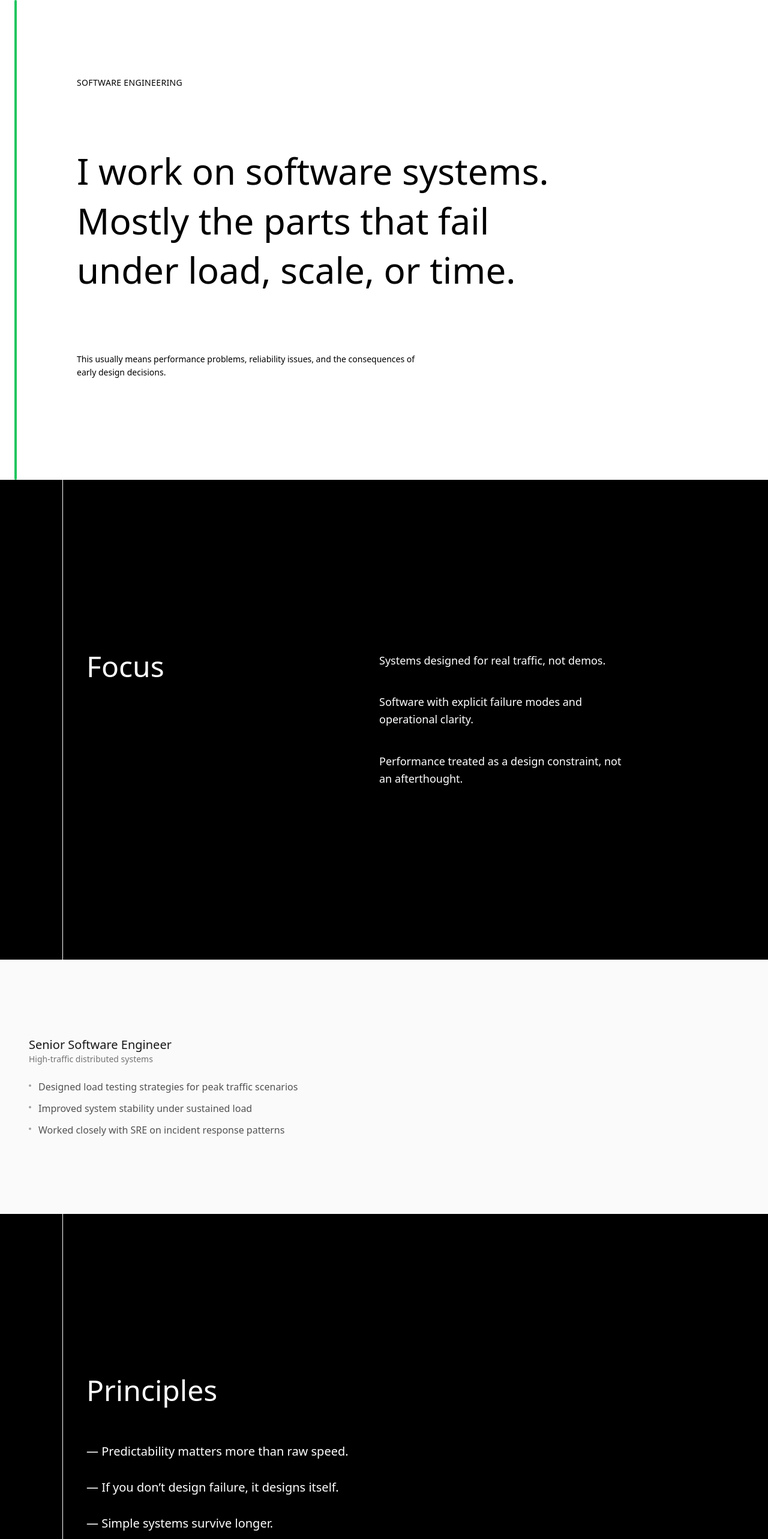
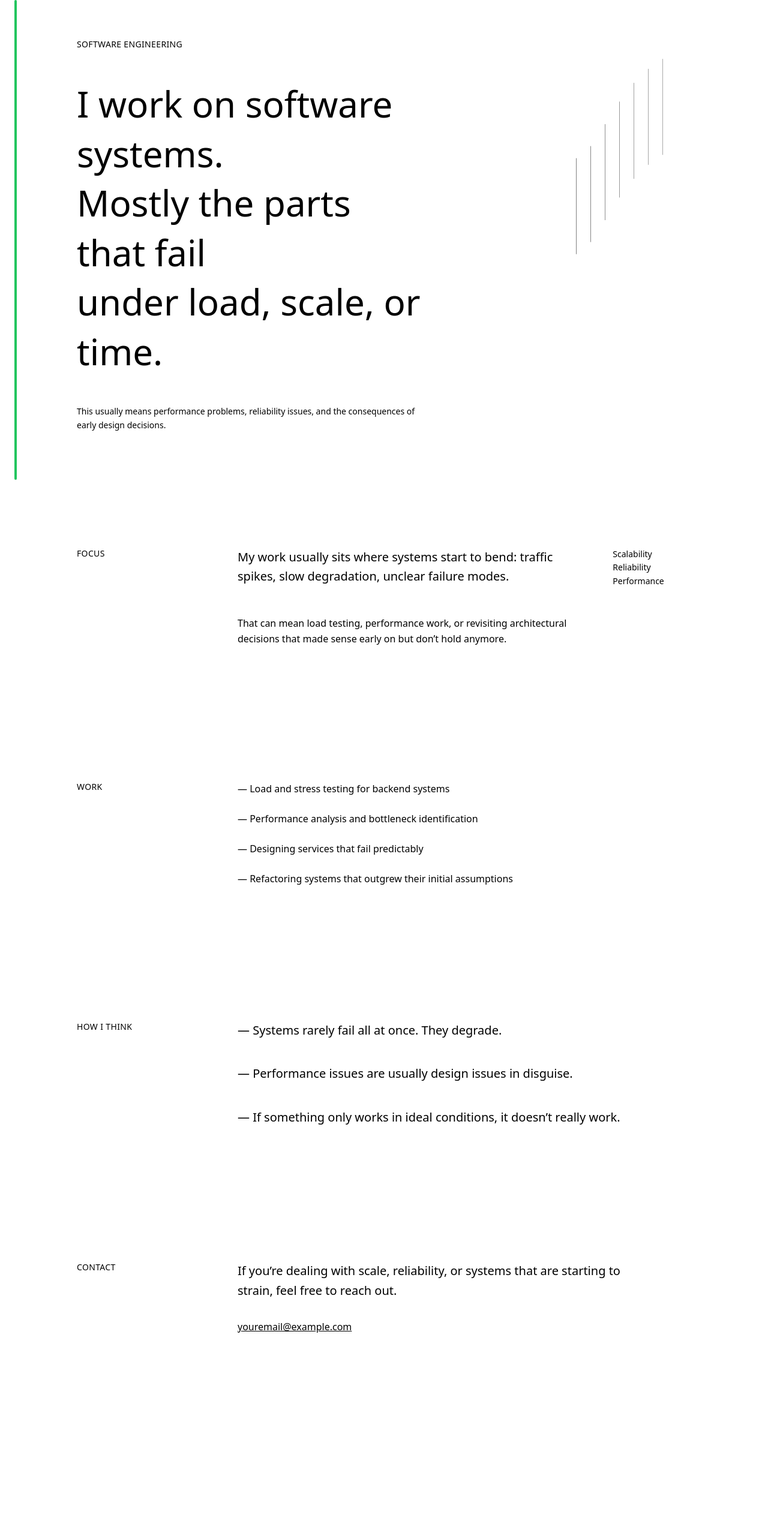
Before and after one commit to mahmudyusifli/personal-website, a Next.js app in the folder apps/frontend/: page / in a window 1280 px wide. Shown: the top 2566 px of the page at 60% size. After the commit the page ends 2384 px from the top, so only its background shows below. Built offline with nearby package versions, Linux system fonts and the light colour scheme.

Commit message:
simple ui

```diff
--- a/apps/frontend/components/sections/Contact.tsx
+++ b/apps/frontend/components/sections/Contact.tsx
@@ -2,20 +2,22 @@
 
 export default function Contact() {
   return (
-    <section className="min-h-screen bg-white text-black grid grid-cols-[80px_1fr] px-6 md:px-16">
-      <div className="relative">
-        <div className="absolute left-1/2 top-0 h-full w-px bg-black" />
-      </div>
+    <section className="bg-white text-black px-12 md:px-32 pt-24 pb-40">
+      <div className="grid grid-cols-12 gap-12">
+        <div className="col-span-12 md:col-span-3 text-sm uppercase tracking-wide">
+          Contact
+        </div>
 
-      <div className="flex items-center">
-        <div className="max-w-4xl space-y-12">
-          <h2 className="text-5xl md:text-6xl font-medium">Contact</h2>
-
-          <p className="text-xl max-w-xl">
-            If reliability and scale actually matter, let’s talk.
+        <div className="col-span-12 md:col-span-9 space-y-8">
+          <p className="text-xl max-w-2xl leading-relaxed">
+            If you’re dealing with scale, reliability, or systems that are
+            starting to strain, feel free to reach out.
           </p>
 
-          <a href="mailto:youremail@example.com" className="text-lg underline">
+          <a
+            href="mailto:youremail@example.com"
+            className="text-base underline"
+          >
             youremail@example.com
           </a>
         </div>
--- a/apps/frontend/components/sections/Experience.tsx
+++ b/apps/frontend/components/sections/Experience.tsx
@@ -2,42 +2,39 @@
 
 const experience = [
   {
-    years: "2022 — Now",
-    detail:
-      "Designing and operating systems under sustained load, owning reliability and performance outcomes.",
+    period: "Recent years",
+    text: "Working on production systems with real traffic, where reliability and performance are non-negotiable.",
   },
   {
-    years: "2019 — 2022",
-    detail:
-      "Building backend services, scaling infrastructure, and responding to production failures.",
+    period: "Before that",
+    text: "Building backend services, shipping features, and learning how systems actually fail in production.",
   },
   {
-    years: "Earlier",
-    detail:
-      "Full-stack development and learning how abstractions break at scale.",
+    period: "Early work",
+    text: "Full-stack development and forming a strong intuition for trade-offs and long-term maintenance.",
   },
 ];
 
 export default function Experience() {
   return (
-    <section className="min-h-screen bg-white text-black grid grid-cols-[80px_1fr] px-6 md:px-16">
-      {/* spine */}
-      <div className="relative">
-        <div className="absolute left-1/2 top-0 h-full w-px bg-black" />
-      </div>
+    <section className="bg-white text-black px-12 md:px-32 pt-24 pb-32">
+      <div className="grid grid-cols-12 gap-12">
+        <div className="col-span-12 md:col-span-3 text-sm uppercase tracking-wide">
+          Experience
+        </div>
 
-      <div className="flex items-center">
-        <div className="max-w-4xl w-full">
-          <h2 className="text-4xl md:text-5xl font-medium mb-24">Experience</h2>
+        <div className="col-span-12 md:col-span-9 space-y-16">
+          {experience.map((item, i) => (
+            <div key={i} className="grid grid-cols-12 gap-8">
+              <div className="col-span-12 md:col-span-3 text-sm">
+                {item.period}
+              </div>
 
-          <div className="space-y-20">
-            {experience.map((e, i) => (
-              <div key={i} className="grid md:grid-cols-[160px_1fr] gap-10">
-                <span className="text-sm">{e.years}</span>
-                <p className="text-lg leading-relaxed">{e.detail}</p>
+              <div className="col-span-12 md:col-span-9 text-base leading-relaxed max-w-3xl">
+                {item.text}
               </div>
-            ))}
-          </div>
+            </div>
+          ))}
         </div>
       </div>
     </section>
--- a/apps/frontend/components/sections/Intro.tsx
+++ b/apps/frontend/components/sections/Intro.tsx
@@ -1,14 +1,17 @@
 "use client";
+
+import { motion } from "framer-motion";
 
 export default function Intro() {
   return (
-    <section className="min-h-screen bg-white text-black px-12 md:px-32 py-32">
-      <div className="space-y-24">
-        <div className="text-sm uppercase tracking-wide">
-          Software Engineering
-        </div>
+    <section className="bg-white text-black px-12 md:px-32 pt-16 pb-24">
+      <div className="grid grid-cols-12 gap-12">
+        {/* LEFT — text */}
+        <div className="col-span-12 md:col-span-7 space-y-12">
+          <div className="text-sm uppercase tracking-wide">
+            Software Engineering
+          </div>
 
-        <div>
           <h1 className="text-4xl md:text-6xl font-normal leading-snug max-w-4xl">
             I work on software systems.
             <br />
@@ -16,11 +19,36 @@ export default function Intro() {
             <br />
             under load, scale, or time.
           </h1>
+
+          <p className="text-sm max-w-xl leading-relaxed">
+            This usually means performance problems, reliability issues, and the
+            consequences of early design decisions.
+          </p>
         </div>
 
-        <div className="text-sm max-w-xl leading-relaxed">
-          This usually means performance problems, reliability issues, and the
-          consequences of early design decisions.
+        {/* RIGHT — system lines */}
+        <div className="col-span-12 md:col-span-5 relative overflow-hidden">
+          <div className="absolute top-0 right-0 h-full w-48">
+            {[...Array(7)].map((_, i) => (
+              <motion.div
+                key={i}
+                className="absolute top-0 w-px bg-black"
+                style={{
+                  left: `${i * 24}px`,
+                  height: "160px",
+                }}
+                initial={{ y: 0, opacity: 0.3 }}
+                animate={{ y: 200, opacity: 0.5 }}
+                transition={{
+                  duration: 6 + i,
+                  repeat: Infinity,
+                  repeatType: "reverse",
+                  ease: "easeInOut",
+                  delay: i * 0.4,
+                }}
+              />
+            ))}
+          </div>
         </div>
       </div>
     </section>
--- a/apps/frontend/components/sections/Thinking.tsx
+++ b/apps/frontend/components/sections/Thinking.tsx
@@ -1,27 +1,25 @@
 "use client";
 
 const thoughts = [
-  "Predictability matters more than raw speed.",
-  "If you don’t design failure, it designs itself.",
-  "Simple systems survive longer.",
+  "Systems rarely fail all at once. They degrade.",
+  "Performance issues are usually design issues in disguise.",
+  "If something only works in ideal conditions, it doesn’t really work.",
 ];
 
 export default function Thinking() {
   return (
-    <section className="min-h-screen bg-black text-white grid grid-cols-[80px_1fr] px-6 md:px-16">
-      <div className="relative">
-        <div className="absolute left-1/2 top-0 h-full w-px bg-white" />
-      </div>
+    <section className="bg-white text-black px-12 md:px-32 pt-24 pb-32">
+      <div className="grid grid-cols-12 gap-12">
+        <div className="col-span-12 md:col-span-3 text-sm uppercase tracking-wide">
+          How I think
+        </div>
 
-      <div className="flex items-center">
-        <div className="max-w-4xl space-y-16">
-          <h2 className="text-4xl md:text-5xl font-medium">Principles</h2>
-
-          <div className="space-y-8 text-xl">
-            {thoughts.map((t, i) => (
-              <p key={i}>— {t}</p>
-            ))}
-          </div>
+        <div className="col-span-12 md:col-span-9 space-y-10 max-w-3xl">
+          {thoughts.map((t, i) => (
+            <p key={i} className="text-xl leading-relaxed">
+              — {t}
+            </p>
+          ))}
         </div>
       </div>
     </section>
--- a/apps/frontend/components/sections/WhatIDo.tsx
+++ b/apps/frontend/components/sections/WhatIDo.tsx
@@ -2,23 +2,34 @@
 
 export default function WhatIDo() {
   return (
-    <section className="min-h-screen bg-black text-white grid grid-cols-[80px_1fr] px-6 md:px-16">
-      {/* spine */}
-      <div className="relative">
-        <div className="absolute left-1/2 top-0 h-full w-px bg-white" />
-      </div>
+    <section className="bg-white text-black px-12 md:px-32 pt-24 pb-32">
+      <div className="grid grid-cols-12 gap-12">
+        {/* left anchor */}
+        <div className="col-span-12 md:col-span-3 text-sm uppercase tracking-wide">
+          Focus
+        </div>
 
-      <div className="flex items-center">
-        <div className="max-w-4xl grid md:grid-cols-2 gap-20">
-          <h2 className="text-4xl md:text-5xl font-medium">Focus</h2>
+        {/* main content */}
+        <div className="col-span-12 md:col-span-7 space-y-12">
+          <p className="text-xl leading-relaxed max-w-3xl">
+            My work usually sits where systems start to bend: traffic spikes,
+            slow degradation, unclear failure modes.
+          </p>
 
-          <div className="space-y-10 text-lg leading-relaxed">
-            <p>Systems designed for real traffic, not demos.</p>
-            <p>Software with explicit failure modes and operational clarity.</p>
-            <p>
-              Performance treated as a design constraint, not an afterthought.
-            </p>
-          </div>
+          <p className="text-base leading-relaxed max-w-2xl">
+            That can mean load testing, performance work, or revisiting
+            architectural decisions that made sense early on but don’t hold
+            anymore.
+          </p>
+        </div>
+
+        {/* right pressure */}
+        <div className="col-span-12 md:col-span-2 text-sm leading-relaxed">
+          Scalability
+          <br />
+          Reliability
+          <br />
+          Performance
         </div>
       </div>
     </section>
--- a/apps/frontend/components/sections/Work.tsx
+++ b/apps/frontend/components/sections/Work.tsx
@@ -1,48 +1,27 @@
 "use client";
 
-import { motion } from "framer-motion";
-
 const work = [
-  {
-    role: "Senior Software Engineer",
-    context: "High-traffic distributed systems",
-    notes: [
-      "Designed load testing strategies for peak traffic scenarios",
-      "Improved system stability under sustained load",
-      "Worked closely with SRE on incident response patterns",
-    ],
-  },
+  "Load and stress testing for backend systems",
+  "Performance analysis and bottleneck identification",
+  "Designing services that fail predictably",
+  "Refactoring systems that outgrew their initial assumptions",
 ];
 
 export default function Work() {
   return (
-    <section className="py-32 px-6 md:px-12 bg-neutral-50">
-      <div className="max-w-4xl space-y-20">
-        {work.map((item, i) => (
-          <motion.div
-            key={i}
-            initial={{ opacity: 0, y: 30 }}
-            whileInView={{ opacity: 1, y: 0 }}
-            viewport={{ once: true }}
-            transition={{ duration: 0.6 }}
-          >
-            <div className="mb-6">
-              <h3 className="text-xl font-medium text-neutral-900">
-                {item.role}
-              </h3>
-              <p className="text-sm text-neutral-500">{item.context}</p>
-            </div>
+    <section className="bg-white text-black px-12 md:px-32 pt-24 pb-32">
+      <div className="grid grid-cols-12 gap-12">
+        <div className="col-span-12 md:col-span-3 text-sm uppercase tracking-wide">
+          Work
+        </div>
 
-            <ul className="space-y-3 text-neutral-600">
-              {item.notes.map((note, idx) => (
-                <li key={idx} className="relative pl-4">
-                  <span className="absolute left-0 top-2 w-1 h-1 bg-neutral-400 rounded-full" />
-                  {note}
-                </li>
-              ))}
-            </ul>
-          </motion.div>
-        ))}
+        <div className="col-span-12 md:col-span-9">
+          <ul className="space-y-6 text-base leading-relaxed max-w-2xl">
+            {work.map((item, i) => (
+              <li key={i}>— {item}</li>
+            ))}
+          </ul>
+        </div>
       </div>
     </section>
   );
```
